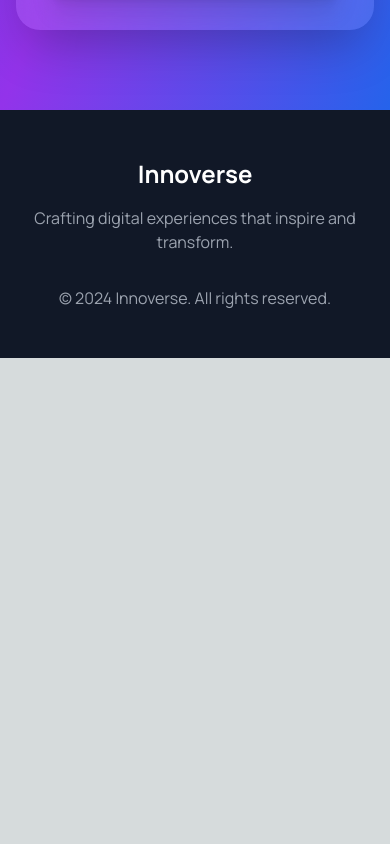
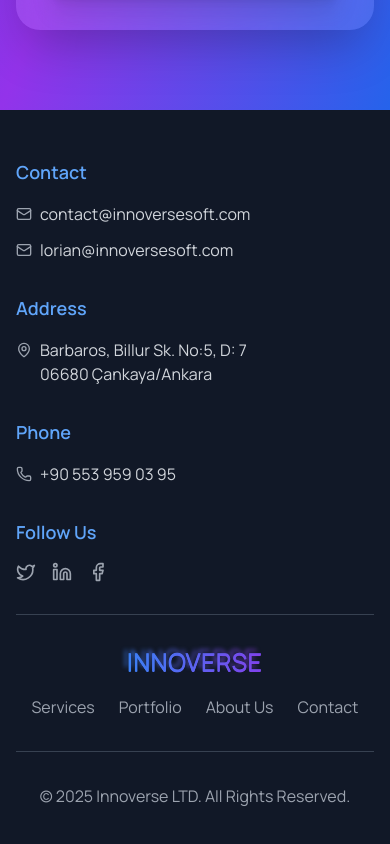
Before and after one commit to innoVerseSoft/innoversesoft.com, a Next.js app: page / in a window 390 px wide. Shown: the part 7696-8540 px from the top of the page. Before the commit the page ends 8054 px from the top, so only its background shows below. Built offline with nearby package versions, Linux system fonts and the light colour scheme.

Commit message:
Enhance Footer component with contact information, address, phone details, social media links, and navigation buttons for improved user engagement.

```diff
--- a/src/app/components/Footer.tsx
+++ b/src/app/components/Footer.tsx
@@ -1,17 +1,128 @@
 'use client';
 
+import { Mail, MapPin, Phone, Twitter, Linkedin, Facebook } from 'lucide-react';
+
 export default function Footer() {
+  const navItems = [
+    { label: "Services", href: "#services" },
+    { label: "Portfolio", href: "#portfolio" },
+    { label: "About Us", href: "#about" },
+    { label: "Contact", href: "#contact" },
+  ];
+
+  const scrollToSection = (href: string) => {
+    const element = document.querySelector(href);
+    if (element) {
+      element.scrollIntoView({ behavior: "smooth" });
+    }
+  };
+
   return (
     <footer className="py-12 px-4 bg-gray-900 text-white">
-      <div className="max-w-6xl mx-auto text-center">
-        <div>
-          <h3 className="text-2xl font-bold mb-4">Innoverse</h3>
-          <p className="text-gray-400 mb-8">
-            Crafting digital experiences that inspire and transform.
+      <div className="max-w-7xl mx-auto">
+        <div className="grid grid-cols-1 md:grid-cols-2 lg:grid-cols-4 gap-8 mb-8">
+          {/* Contact Info */}
+          <div>
+            <h3 className="text-lg font-semibold mb-4 text-blue-400">Contact</h3>
+            <div className="space-y-3">
+              <div className="flex items-center space-x-2">
+                <Mail className="w-4 h-4 text-gray-400" />
+                <a href="mailto:contact@innoversesoft.com" className="text-gray-300 hover:text-white transition-colors">
+                  contact@innoversesoft.com
+                </a>
+              </div>
+              <div className="flex items-center space-x-2">
+                <Mail className="w-4 h-4 text-gray-400" />
+                <a href="mailto:lorian@innoversesoft.com" className="text-gray-300 hover:text-white transition-colors">
+                  lorian@innoversesoft.com
+                </a>
+              </div>
+            </div>
+          </div>
+
+          {/* Address */}
+          <div>
+            <h3 className="text-lg font-semibold mb-4 text-blue-400">Address</h3>
+            <div className="flex items-start space-x-2">
+              <MapPin className="w-4 h-4 text-gray-400 mt-1 flex-shrink-0" />
+              <p className="text-gray-300">
+                Barbaros, Billur Sk. No:5, D: 7<br />
+                06680 Çankaya/Ankara
+              </p>
+            </div>
+          </div>
+
+          {/* Phone */}
+          <div>
+            <h3 className="text-lg font-semibold mb-4 text-blue-400">Phone</h3>
+            <div className="flex items-center space-x-2">
+              <Phone className="w-4 h-4 text-gray-400" />
+              <a href="tel:+905539590395" className="text-gray-300 hover:text-white transition-colors">
+                +90 553 959 03 95
+              </a>
+            </div>
+          </div>
+
+          {/* Social Media */}
+          <div>
+            <h3 className="text-lg font-semibold mb-4 text-blue-400">Follow Us</h3>
+            <div className="flex space-x-4">
+              <a href="#" className="text-gray-400 hover:text-white transition-colors">
+                <Twitter className="w-5 h-5" />
+              </a>
+              <a href="#" className="text-gray-400 hover:text-white transition-colors">
+                <Linkedin className="w-5 h-5" />
+              </a>
+              <a href="#" className="text-gray-400 hover:text-white transition-colors">
+                <Facebook className="w-5 h-5" />
+              </a>
+            </div>
+          </div>
+        </div>
+
+        {/* Navigation Links */}
+        <div className="border-t border-gray-700 pt-8 mb-8">
+          <div className="flex flex-col md:flex-row items-center justify-between">
+            {/* Logo */}
+            <div className="mb-4 md:mb-0">
+              <span className="text-2xl font-light tracking-wider relative select-none">
+                <span className="absolute -inset-1 text-transparent bg-clip-text bg-gradient-to-r from-blue-500 to-purple-600 blur-[2px]">
+                  INNOVERSE
+                </span>
+                <span className="relative text-transparent bg-clip-text bg-gradient-to-r from-blue-500 to-purple-600">
+                  INNOVERSE
+                </span>
+                <span
+                  className="absolute inset-0 text-transparent bg-clip-text bg-gradient-to-r from-blue-500 to-purple-600"
+                  style={{
+                    WebkitTextStroke: "1px rgba(59, 130, 246, 0.3)",
+                  }}
+                >
+                  INNOVERSE
+                </span>
+              </span>
+            </div>
+
+            {/* Navigation Links */}
+            <div className="flex flex-wrap justify-center space-x-6">
+              {navItems.map((item) => (
+                <button
+                  key={item.label}
+                  onClick={() => scrollToSection(item.href)}
+                  className="text-gray-400 hover:text-white transition-colors"
+                >
+                  {item.label}
+                </button>
+              ))}
+            </div>
+          </div>
+        </div>
+
+        {/* Copyright */}
+        <div className="border-t border-gray-700 pt-8 text-center">
+          <p className="text-gray-400">
+            © 2025 Innoverse LTD. All Rights Reserved.
           </p>
-          <div className="flex justify-center space-x-6 text-gray-400">
-            <span>© 2024 Innoverse. All rights reserved.</span>
-          </div>
         </div>
       </div>
     </footer>
```
